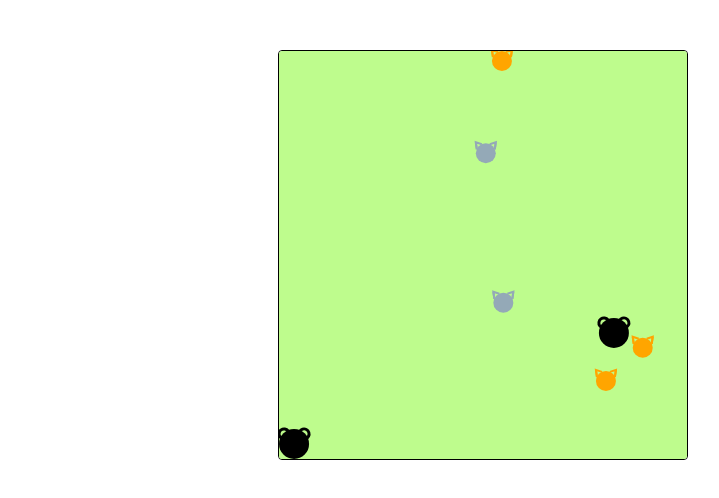
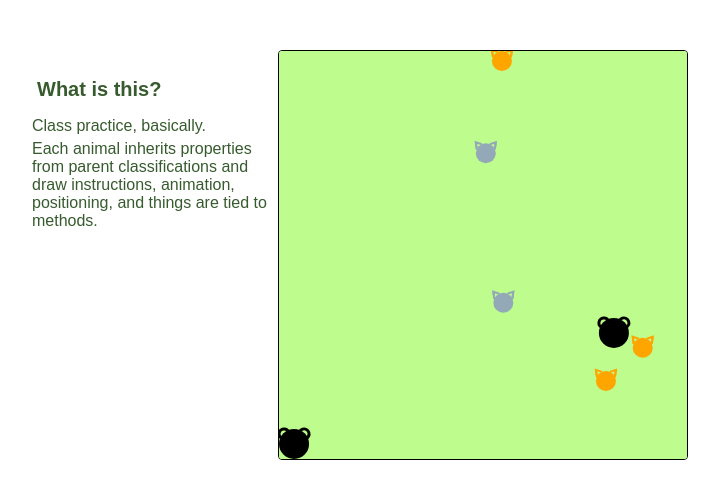
Before and after one commit to KrisGoorhuis/dot-zoo, a website: page public/index.html in a window 1280 px wide. Shown: the whole page, without its empty margins (157-876 px from the left). Drawn offline with nearby package versions, Linux system fonts and the light colour scheme.

Commit message:
Explanatory text added

```diff
--- a/public/index.html
+++ b/public/index.html
@@ -18,6 +18,9 @@
 
 <body>
    <div class="side-divs">
+      <h2>What is this?</h2>
+      <p>Class practice, basically.</p>
+      <p>Each animal inherits properties from parent classifications and draw instructions, animation, positioning, and things are tied to methods.</p>
    </div>
 
    <canvas id="myCanvas"></canvas>
--- a/public/scripts/app.js
+++ b/public/scripts/app.js
@@ -42,7 +42,6 @@ $(document).ready(function() {
       }
    }
 
-
    function drawCycle() {
       // Essentially clearRect(), but with color!
       context.beginPath();
@@ -54,7 +53,6 @@ $(document).ready(function() {
       drawAnimals();
    }
 
-
    generateAnimals();
    for (var i = 0; i < animalArray.length; i++) {
       animalArray[i].startAmbulating(animalArray[i], canvas);
@@ -64,5 +62,4 @@ $(document).ready(function() {
 
       drawCycle();
    }, framerate);
-
 });
--- a/public/style.css
+++ b/public/style.css
@@ -7,14 +7,14 @@ body {
    display: flex;
    justify-content: center;
    margin-top: 50px;
-   font-family: 'Pangolin';
+   font-family: 'arial';
 }
 
 .side-divs {
-   width: 150px;
+   width: 250px;
    margin: 1px;
    padding-top: 10px;
-   text-align: right;
+   text-align: left;
    color: rgb(55, 91, 46);
 }
 
@@ -25,7 +25,7 @@ body {
 }
 
 .side-divs p {
-   margin: 0px;
+   margin: 5px;
 }
 
 .score-number {
@@ -50,6 +50,11 @@ canvas {
    flex-direction: column;
    justify-content: center;
    align-items: center;
+}
+
+h2 {
+   margin-left: 10px;
+   font-size: 20px;
 }
 
 .menu-screen h2 {
```
